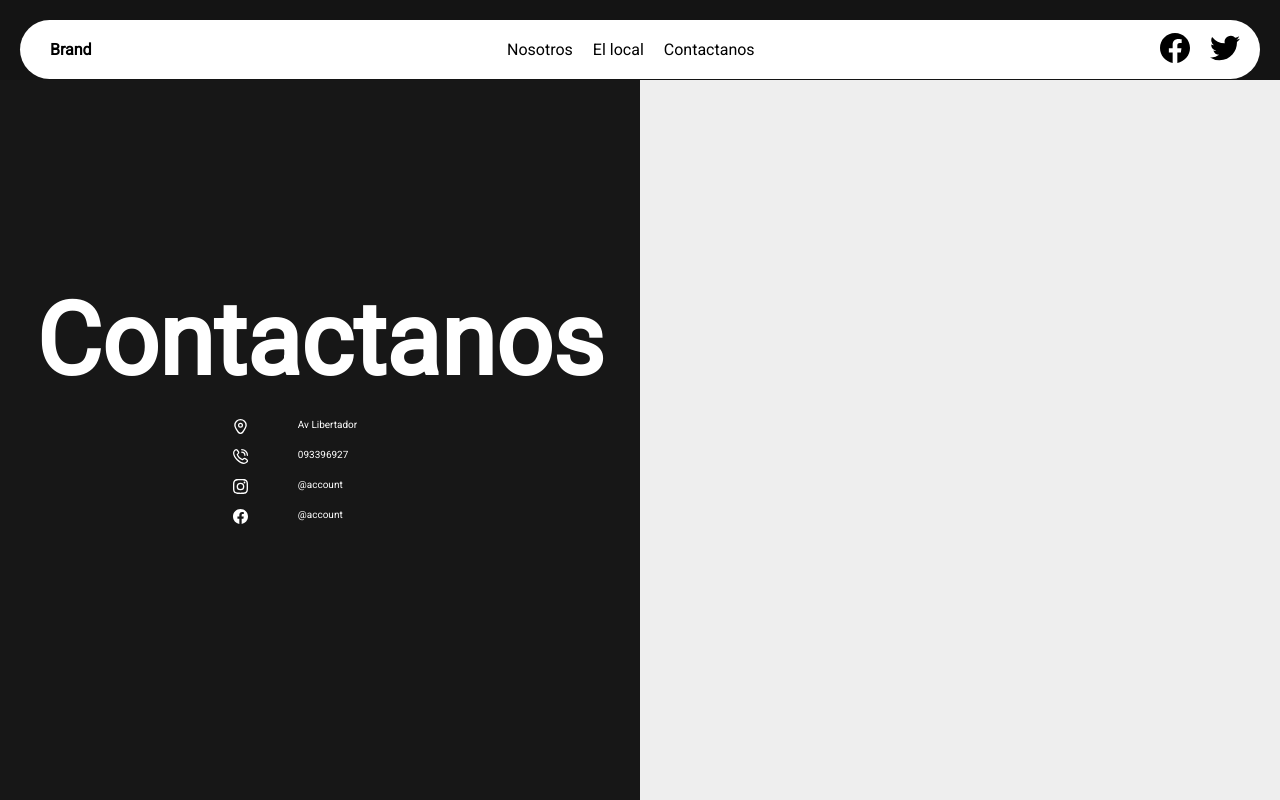
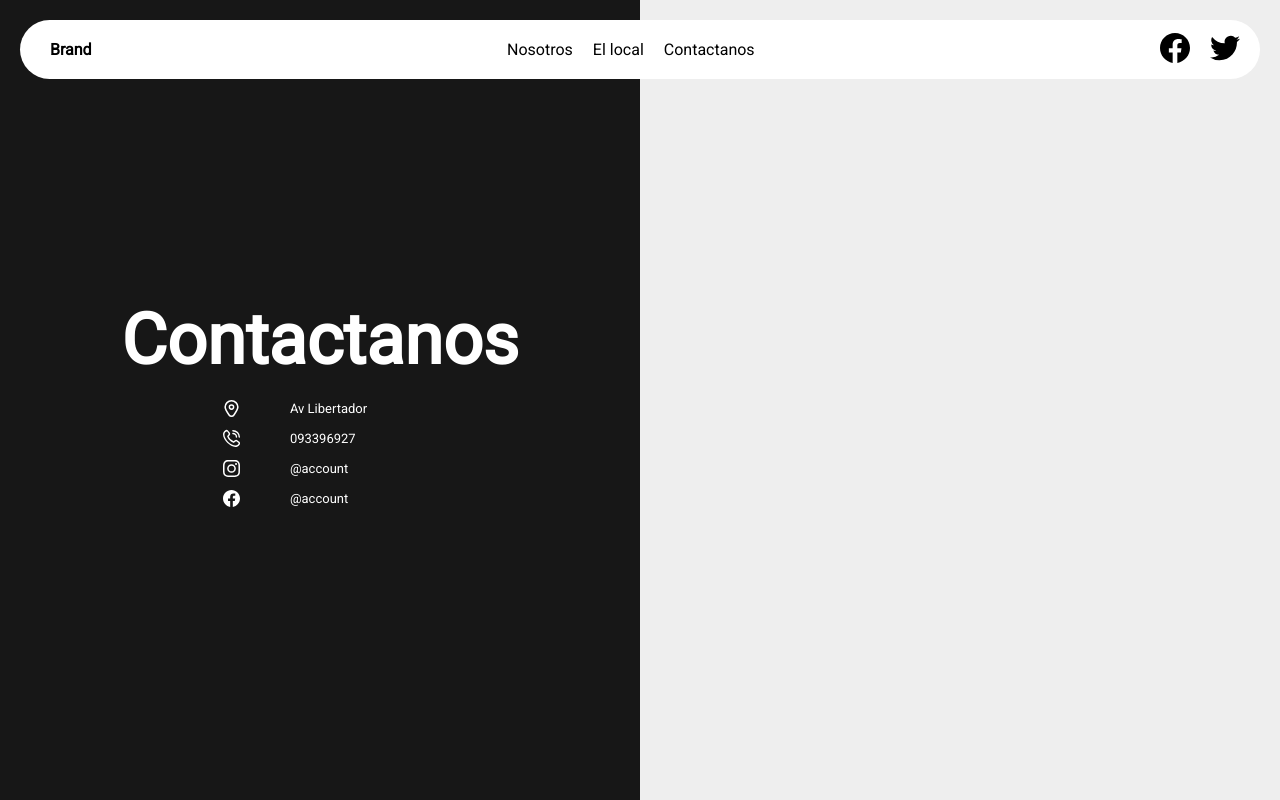
Before and after one commit to emirod1955/Restaurant-webpage-01, a React (Create React App) app: page /contactanos in a window 1280 px wide. Built offline with nearby package versions, Linux system fonts and the light colour scheme; a web font is replaced by a local one.

Commit message:
download menu listo

```diff
--- a/src/App.js
+++ b/src/App.js
@@ -8,7 +8,7 @@ import { BrowserRouter as Router, Route, Switch } from "react-router-dom";
 import {Home} from './components/Home/Home';
 import {Nosotros} from './components/Nosotros/Nosotros';
 import {Component2} from './components/Component2/Component2';
-import {Contactanos} from './components/ElLocal/Contactanos';
+import {Contactanos} from './components/Contactanos/Contactanos';
 import NavBar from './components/NavBar/NavBar';
 
 
--- a/src/components/ElLocal/Contactanos.css
+++ b/src/components/Contactanos/Contactanos.css
@@ -44,15 +44,11 @@ body{
     color: black;
 }
 
-#Contactanos{
-    font-size: 10rem;
-}
-
 #contactanos-img-ubicacion,
 #contactanos-img-telefono,
 #contactanos-img-instagram,
 #contactanos-img-facebook{
-    width: 1.5rem;
+    width: 1.7rem;
     height: 5.5rem;
 }
 
@@ -65,5 +61,9 @@ body{
 }
 
 #black-text{
-    font-size: 1rem;
+    font-size: 1.3rem;
 }
+
+#contactanos-title{
+    font-size: 7rem;
+}
--- a/src/components/ElLocal/Contactanos.jsx
+++ b/src/components/Contactanos/Contactanos.jsx
@@ -1,5 +1,6 @@
 import React from "react";
 
+//import css
 import './Contactanos.css';
 
 //import images
@@ -12,7 +13,7 @@ function Contactanos (){
   return(
     <div className="blocks-contactanos">
       <div className="black-block">
-        <h1 id="Contactanos">Contactanos</h1>
+        <h1 id="contactanos-title">Contactanos</h1>
         <div className="datos">
           <div className="contactanos-ubicacion"><Ubicacion id="contactanos-img-ubicacion"/><p id="black-text">Av Libertador</p></div>
           <div className="contactanos-telefono"><Telefono id="contactanos-img-telefono"/><p id="black-text">093396927</p></div>
--- a/src/components/NavBar/NavBar.css
+++ b/src/components/NavBar/NavBar.css
@@ -55,7 +55,7 @@ nav li{
     left: 0;
     position: fixed;
     z-index: 100;
-    background-color: #141414;
+    /*background-color: #141414;*/
 }
 
 .nav{
@@ -89,3 +89,7 @@ li{
 .flex{
     display: flex;
 }
+
+#Download-link{
+    width: 100%;
+}
--- a/src/components/Nosotros/Nosotros.css
+++ b/src/components/Nosotros/Nosotros.css
@@ -104,6 +104,12 @@ p{
     background-color: #eee;
 }
 
+#Download-link{
+    width: 100%;
+    display: flex;
+    justify-content: center;
+}
+
 @media (max-width: 1300px) {
     p{
         font-size: 2.5rem;
--- a/src/components/Nosotros/Nosotros.jsx
+++ b/src/components/Nosotros/Nosotros.jsx
@@ -16,7 +16,10 @@ function Nosotros (){
                                 <h2 id="component1-h2">Subtitle</h2>
                                 <p>Lorem ipsum dolor sit amet, consectetur adipiscing elit. Praesent interdum felis ac est posuere viverra. Praesent pretium mattis est, vitae egestas nunc. Donec egestas fermentum dui bibendum mattis. Nunc rhoncus cursus enim sed dignissim. Nullam ac auctor urna. Praesent gravida felis eget quam convallis, eget finibus augue faucibus. Etiam semper eleifend purus, non euismod dolor viverra ac. Nam accumsan elit nec sapien pulvinar, in porttitor ligula condimentum. Ut lacinia, neque sed pretium rutrum, justo enim vestibulum massa, et vestibulum lacus lectus vel est.</p>
                             </div>
-                                <input id="HomeButton" type="button" value="More information"></input>                        </div>
+                            <a id="Download-link" href={require('./documents/menu.pdf')} target="_blank" rel="noopener noreferrer">
+                                <input id="HomeButton" type="button" value="Ver carta"></input>
+                            </a>
+                        </div>
                 </div></Fade>
 
                 <Fade><div className="block-01">
```
Also changed, not shown: src/components/Contactanos/img/Facebook.jsx (renamed from src/components/ElLocal/img/Facebook.jsx), src/components/Contactanos/img/Instagram.jsx (renamed from src/components/ElLocal/img/Instagram.jsx), src/components/Contactanos/img/Telefono.jsx (renamed from src/components/ElLocal/img/Telefono.jsx), src/components/Contactanos/img/Ubicacion.jsx (renamed from src/components/ElLocal/img/Ubicacion.jsx), 1 other file (tests, documents, lock files or other folders).
